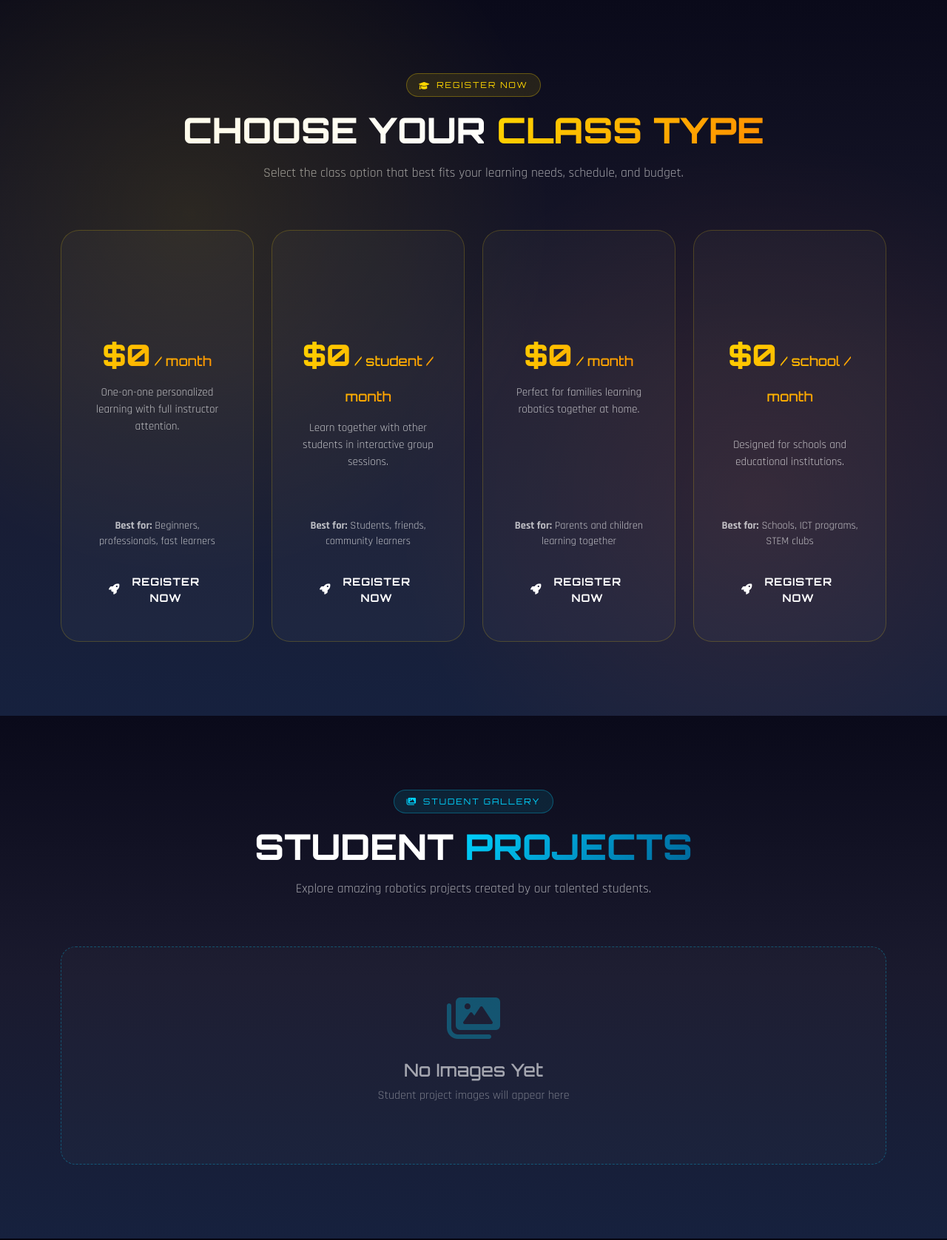
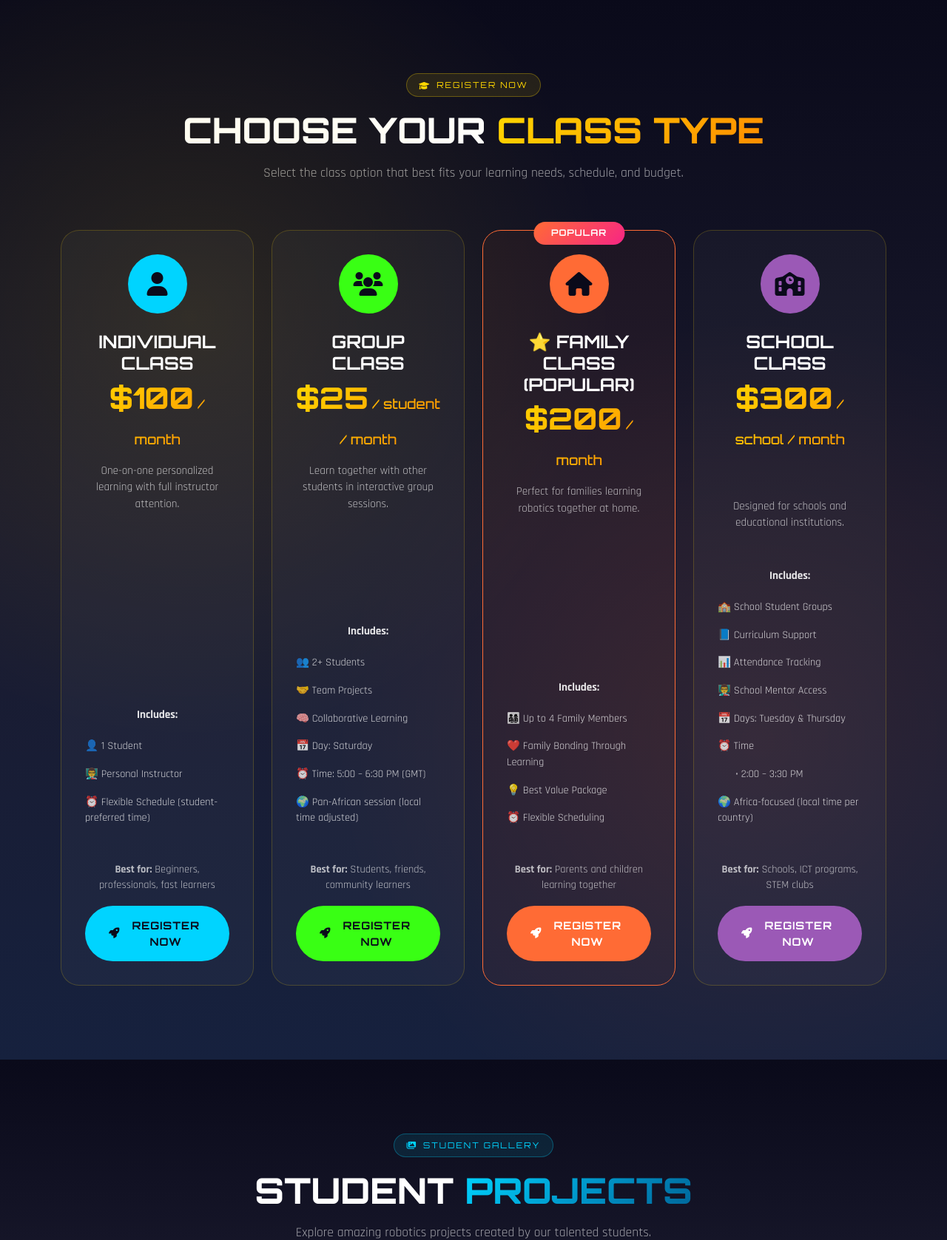
Before and after one commit to BuxinFutureAccademy/BuxinFutureAccademy, a Python web app: template templates/index.html in a window 1280 px wide. Shown: the part 1540-3217 px from the top of the page at 74% size. Run offline with Jinja, Linux system fonts and the light colour scheme; the template is opened without the code that fills it, so the values that code supplies are empty.

Commit message:
Hardcode class type content in HTML template and remove duplicate data from Python model - Hardcode all class type cards with exact text, emojis, and features in index.html - Remove duplicate feature data from gallery.py model - Remove 10:00-11:30 AM time slot from School Class, keep only 2:00-3:30 PM - Simplify get_default_pricing and get_all_pricing methods to only include basic pricing info

```diff
--- a/templates/index.html
+++ b/templates/index.html
@@ -1312,56 +1312,135 @@
                     </div>
 
             <div class="row g-4 justify-content-center">
-                {% for type_key in ['individual', 'group', 'family', 'school'] %}
-                {% set pricing = pricing_data.get(type_key, {}) %}
-                {% set p_name = pricing.get('name', type_key|title) %}
-                {% set p_price = pricing.get('price', 100)|int %}
-                {% set p_icon = pricing.get('icon', 'fa-user') %}
-                {% set p_color = pricing.get('color', '#00d4ff') %}
-                {% set p_features = pricing.get('features', []) %}
-                {% set p_popular = pricing.get('is_popular', false) %}
-
+                <!-- Individual Class -->
                 <div class="col-lg-3 col-md-6">
-                    <div class="class-type-card {% if p_popular %}class-type-popular{% endif %}">
-                        {% if p_popular %}
-                        <div class="popular-badge">Popular</div>
-                        {% endif %}
-                        <div class="class-type-icon" style="background: {{ p_color }};">
-                            <i class="fas {{ p_icon }}"></i>
-                </div>
-                        <h3 class="class-type-title">{{ p_name }}</h3>
+                    <div class="class-type-card">
+                        <div class="class-type-icon" style="background: #00d4ff;">
+                            <i class="fas fa-user"></i>
+                        </div>
+                        <h3 class="class-type-title">Individual Class</h3>
                         <div class="class-type-price" style="line-height: 1.2;">
-                            <span style="font-size: inherit;">${{ p_price }}</span><span style="font-size: 0.45em; vertical-align: baseline; font-weight: 500;">{% if type_key == 'group' %} / student{% endif %}{% if type_key == 'school' %} / school{% endif %} / month</span>
-                            {% if type_key == 'school' %}
-                            <span style="font-size: 0.4em; display: block; margin-top: 0.25rem; opacity: 0.8; font-weight: 400;">(Pilot Package)</span>
-                            {% endif %}
+                            <span style="font-size: inherit;">$100</span><span style="font-size: 0.45em; vertical-align: baseline; font-weight: 500;"> / month</span>
                         </div>
                         <p class="class-type-desc">
-                            {% if type_key == 'individual' %}One-on-one personalized learning with full instructor attention.
-                            {% elif type_key == 'group' %}Learn together with other students in interactive group sessions.
-                            {% elif type_key == 'family' %}Perfect for families learning robotics together at home.
-                            {% elif type_key == 'school' %}Designed for schools and educational institutions.
-                            {% endif %}
+                            One-on-one personalized learning with full instructor attention.
                         </p>
-                        <ul class="class-type-features">
-                            {% for feature in p_features %}
-                            <li>{{ feature }}</li>
-                            {% endfor %}
-                        </ul>
+                        <div style="margin: 1.5rem 0;">
+                            <strong style="color: rgba(255, 255, 255, 0.9); font-size: 0.95rem;">Includes:</strong>
+                            <ul class="class-type-features" style="margin-top: 0.75rem; margin-bottom: 0;">
+                                <li>👤 1 Student</li>
+                                <li>👨‍🏫 Personal Instructor</li>
+                                <li>⏰ Flexible Schedule (student-preferred time)</li>
+                            </ul>
+                        </div>
                         <p class="class-type-best-for" style="margin-top: 1rem; margin-bottom: 1rem; font-size: 0.9rem; color: rgba(255, 255, 255, 0.7);">
-                            <strong>Best for:</strong>
-                            {% if type_key == 'individual' %}Beginners, professionals, fast learners
-                            {% elif type_key == 'group' %}Students, friends, community learners
-                            {% elif type_key == 'family' %}Parents and children learning together
-                            {% elif type_key == 'school' %}Schools, ICT programs, STEM clubs
-                            {% endif %}
+                            <strong>Best for:</strong> Beginners, professionals, fast learners
                         </p>
-                        <a href="{{ url_for('store.available_classes', type=type_key) }}" class="class-type-btn" style="background: {{ p_color }}; color: {% if p_color == '#39ff14' or p_color == '#00d4ff' %}var(--dark){% else %}white{% endif %};">
+                        <a href="{{ url_for('store.available_classes', type='individual') }}" class="class-type-btn" style="background: #00d4ff; color: var(--dark);">
                             <i class="fas fa-rocket me-2"></i>Register Now
                         </a>
-            </div>
                     </div>
-                {% endfor %}
+                </div>
+
+                <!-- Group Class -->
+                <div class="col-lg-3 col-md-6">
+                    <div class="class-type-card">
+                        <div class="class-type-icon" style="background: #39ff14;">
+                            <i class="fas fa-users"></i>
+                        </div>
+                        <h3 class="class-type-title">Group Class</h3>
+                        <div class="class-type-price" style="line-height: 1.2;">
+                            <span style="font-size: inherit;">$25</span><span style="font-size: 0.45em; vertical-align: baseline; font-weight: 500;"> / student / month</span>
+                        </div>
+                        <p class="class-type-desc">
+                            Learn together with other students in interactive group sessions.
+                        </p>
+                        <div style="margin: 1.5rem 0;">
+                            <strong style="color: rgba(255, 255, 255, 0.9); font-size: 0.95rem;">Includes:</strong>
+                            <ul class="class-type-features" style="margin-top: 0.75rem; margin-bottom: 0;">
+                                <li>👥 2+ Students</li>
+                                <li>🤝 Team Projects</li>
+                                <li>🧠 Collaborative Learning</li>
+                                <li>📅 Day: Saturday</li>
+                                <li>⏰ Time: 5:00 – 6:30 PM (GMT)</li>
+                                <li>🌍 Pan-African session (local time adjusted)</li>
+                            </ul>
+                        </div>
+                        <p class="class-type-best-for" style="margin-top: 1rem; margin-bottom: 1rem; font-size: 0.9rem; color: rgba(255, 255, 255, 0.7);">
+                            <strong>Best for:</strong> Students, friends, community learners
+                        </p>
+                        <a href="{{ url_for('store.available_classes', type='group') }}" class="class-type-btn" style="background: #39ff14; color: var(--dark);">
+                            <i class="fas fa-rocket me-2"></i>Register Now
+                        </a>
+                    </div>
+                </div>
+
+                <!-- Family Class -->
+                <div class="col-lg-3 col-md-6">
+                    <div class="class-type-card class-type-popular">
+                        <div class="popular-badge">Popular</div>
+                        <div class="class-type-icon" style="background: #ff6b35;">
+                            <i class="fas fa-home"></i>
+                        </div>
+                        <h3 class="class-type-title">⭐ Family Class (Popular)</h3>
+                        <div class="class-type-price" style="line-height: 1.2;">
+                            <span style="font-size: inherit;">$200</span><span style="font-size: 0.45em; vertical-align: baseline; font-weight: 500;"> / month</span>
+                        </div>
+                        <p class="class-type-desc">
+                            Perfect for families learning robotics together at home.
+                        </p>
+                        <div style="margin: 1.5rem 0;">
+                            <strong style="color: rgba(255, 255, 255, 0.9); font-size: 0.95rem;">Includes:</strong>
+                            <ul class="class-type-features" style="margin-top: 0.75rem; margin-bottom: 0;">
+                                <li>👨‍👩‍👧‍👦 Up to 4 Family Members</li>
+                                <li>❤️ Family Bonding Through Learning</li>
+                                <li>💡 Best Value Package</li>
+                                <li>⏰ Flexible Scheduling</li>
+                            </ul>
+                        </div>
+                        <p class="class-type-best-for" style="margin-top: 1rem; margin-bottom: 1rem; font-size: 0.9rem; color: rgba(255, 255, 255, 0.7);">
+                            <strong>Best for:</strong> Parents and children learning together
+                        </p>
+                        <a href="{{ url_for('store.available_classes', type='family') }}" class="class-type-btn" style="background: #ff6b35; color: white;">
+                            <i class="fas fa-rocket me-2"></i>Register Now
+                        </a>
+                    </div>
+                </div>
+
+                <!-- School Class -->
+                <div class="col-lg-3 col-md-6">
+                    <div class="class-type-card">
+                        <div class="class-type-icon" style="background: #9b59b6;">
+                            <i class="fas fa-school"></i>
+                        </div>
+                        <h3 class="class-type-title">School Class</h3>
+                        <div class="class-type-price" style="line-height: 1.2;">
+                            <span style="font-size: inherit;">$300</span><span style="font-size: 0.45em; vertical-align: baseline; font-weight: 500;"> / school / month</span> <span style="font-size: 0.4em; vertical-align: baseline; opacity: 0.8; font-weight: 400;">(Pilot Package)</span>
+                        </div>
+                        <p class="class-type-desc">
+                            Designed for schools and educational institutions.
+                        </p>
+                        <div style="margin: 1.5rem 0;">
+                            <strong style="color: rgba(255, 255, 255, 0.9); font-size: 0.95rem;">Includes:</strong>
+                            <ul class="class-type-features" style="margin-top: 0.75rem; margin-bottom: 0;">
+                                <li>🏫 School Student Groups</li>
+                                <li>📘 Curriculum Support</li>
+                                <li>📊 Attendance Tracking</li>
+                                <li>👨‍🏫 School Mentor Access</li>
+                                <li>📅 Days: Tuesday & Thursday</li>
+                                <li>⏰ Time</li>
+                                <li style="list-style: none; padding-left: 1.5rem;">• 2:00 – 3:30 PM</li>
+                                <li>🌍 Africa-focused (local time per country)</li>
+                            </ul>
+                        </div>
+                        <p class="class-type-best-for" style="margin-top: 1rem; margin-bottom: 1rem; font-size: 0.9rem; color: rgba(255, 255, 255, 0.7);">
+                            <strong>Best for:</strong> Schools, ICT programs, STEM clubs
+                        </p>
+                        <a href="{{ url_for('store.available_classes', type='school') }}" class="class-type-btn" style="background: #9b59b6; color: white;">
+                            <i class="fas fa-rocket me-2"></i>Register Now
+                        </a>
+                    </div>
+                </div>
         </div>
     </div>
 </section>
```
Also changed, not shown: webapp/models/gallery.py (+20 -18 lines).
